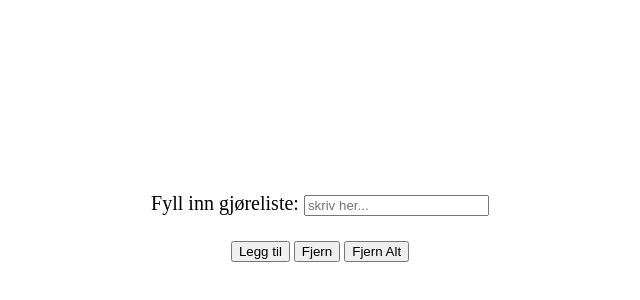
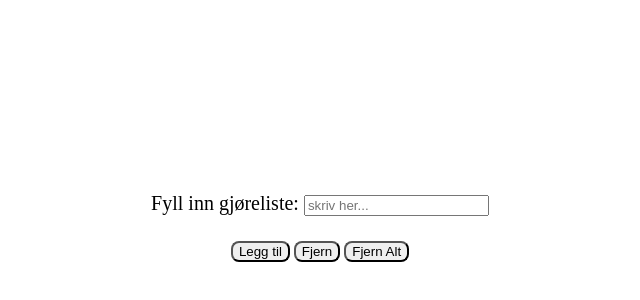
Before and after one commit to WalleSP/Oppgave_4_Kodeloftet_WA, a website: page index.html in a window 1280 px wide. Shown: the part 54-354 px from the top of the page, without its empty margins (320-960 px from the left). Drawn offline with Linux system fonts and the light colour scheme.

Commit message:
pointers

```diff
--- a/styles.css
+++ b/styles.css
@@ -35,6 +35,7 @@ li {
   border-radius: 10px;
 }
 
-.threeButtons {
+button {
   cursor: pointer;
+  border-radius: 8px;
 }
```
Also changed, not shown: index.html (+1 -1 lines).
